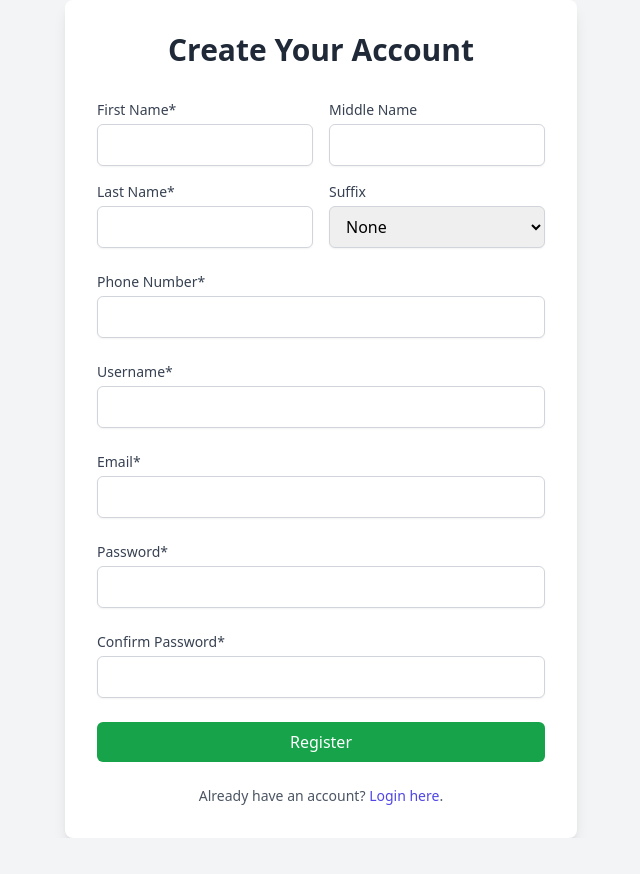
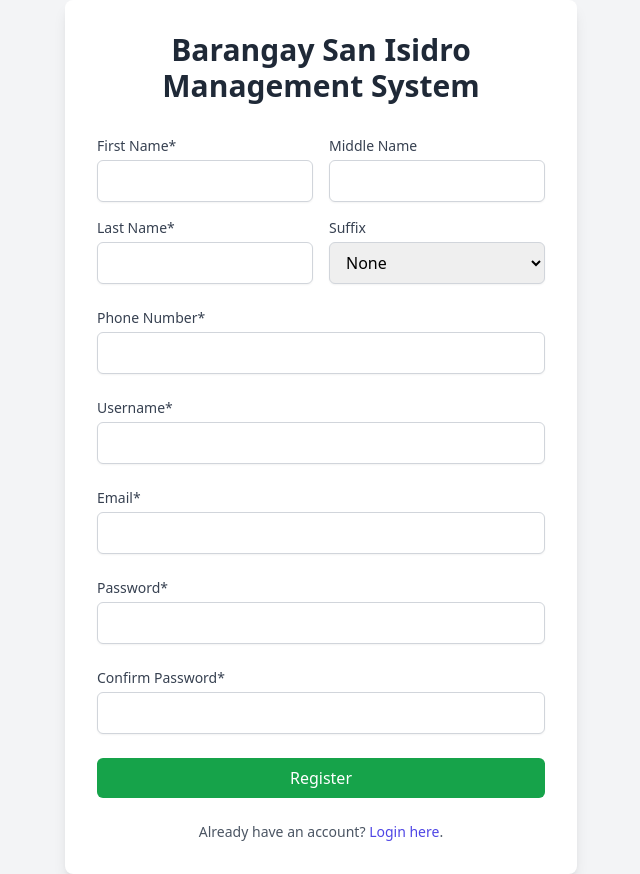
Before and after one commit to NelAnjelle/San-Isidro-Barangay-Management-System, a PHP site: page /register.php in a window 1280 px wide. Shown: the whole page, without its empty margins (319-959 px from the left). Before the commit the page ends 838 px from the top, so only its background shows below. Run offline with PHP 8.4, Linux system fonts and the light colour scheme; some libraries are stand-ins or nearby versions.

Commit message:
Update register.php

```diff
--- a/register.php
+++ b/register.php
@@ -85,7 +85,7 @@ if ($_SERVER["REQUEST_METHOD"] == "POST") {
 </head>
 <body class="bg-gray-100 flex items-center justify-center min-h-screen">
     <div class="bg-white p-8 rounded-lg shadow-lg w-full max-w-lg">
-        <h2 class="text-3xl font-bold text-center text-gray-800 mb-8">Create Your Account</h2>
+        <h1 class="text-3xl font-bold text-center text-gray-800 mb-8">Barangay San Isidro Management System</h1>
         <?php if (!empty($errors)): ?>
             <div class="bg-red-100 border-l-4 border-red-500 text-red-700 p-4 mb-6 rounded">
                 <?php foreach ($errors as $error): ?>
```
